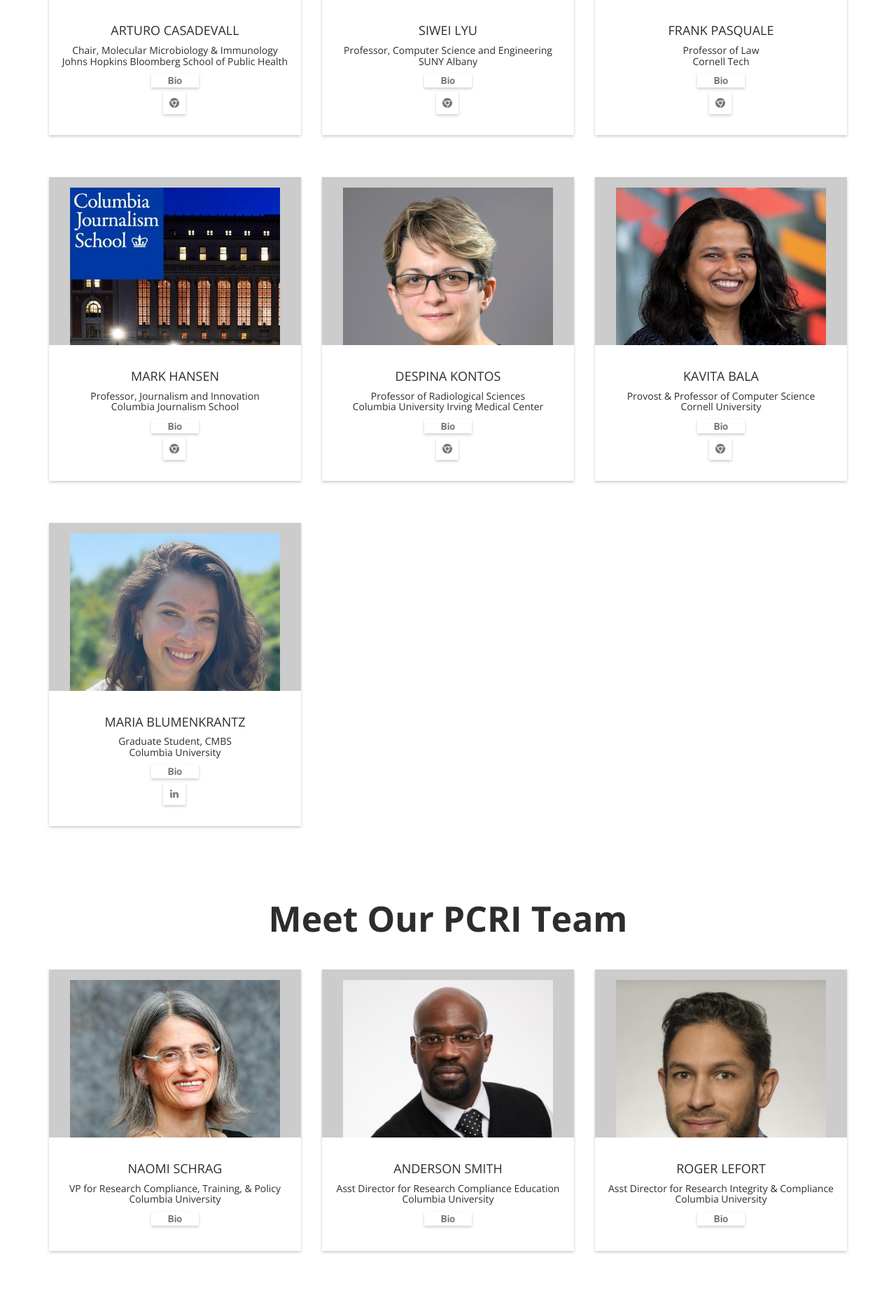
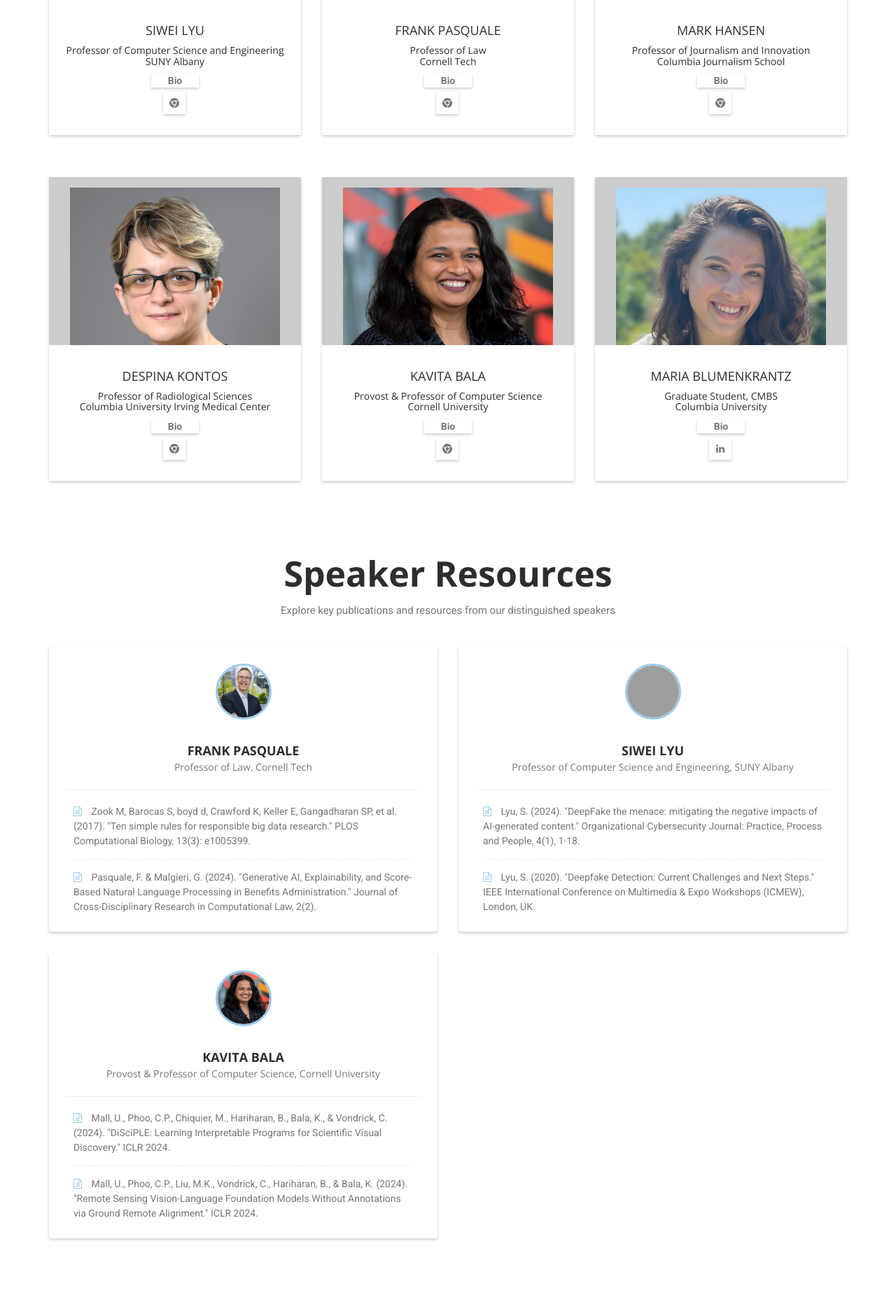
Before and after one commit to tiroger/pcri-symposium, a PHP site: page / in a window 1280 px wide. Shown: the part 4335-6195 px from the top of the page at 70% size. Run offline with PHP 8.4, Linux system fonts and the light colour scheme; some libraries are stand-ins or nearby versions; some web fonts are replaced; grey boxes are pictures that could not be loaded.

Commit message:
Added Speaker Resources section

```diff
--- a/assets/css/main.css
+++ b/assets/css/main.css
@@ -3578,3 +3578,138 @@
   line-height: 20px;
   margin-bottom: 20px;
 }
+
+/* Resources Section Styles */
+/* Resources Section Styles */
+.resource-card {
+  background: #fff;
+  border-radius: 4px;
+  padding: 25px;
+  margin-bottom: 30px;
+  min-height: 350px;
+  box-shadow: 0px 2px 4px rgba(0, 0, 0, 0.2);
+  -webkit-transition: all 800ms cubic-bezier(0.19, 1, 0.22, 1) 0s;
+  -moz-transition: all 800ms cubic-bezier(0.19, 1, 0.22, 1) 0s;
+  -o-transition: all 800ms cubic-bezier(0.19, 1, 0.22, 1) 0s;
+  transition: all 800ms cubic-bezier(0.19, 1, 0.22, 1) 0s;
+}
+
+.resource-card:hover {
+  box-shadow: 0px 6px 15px rgba(0, 0, 0, 0.14);
+}
+
+.resource-header {
+  text-align: center;
+  margin-bottom: 20px;
+  padding-bottom: 15px;
+  border-bottom: 1px solid #f1f1f1;
+}
+
+.resource-avatar {
+  width: 80px;
+  height: 80px;
+  border-radius: 50%;
+  object-fit: cover;
+  margin-bottom: 15px;
+  border: 3px solid #9BCBEB;
+}
+
+.resource-header h3 {
+  font-size: 18px;
+  font-weight: 700;
+  margin-bottom: 5px;
+  color: #2d2d2d;
+  text-transform: uppercase;
+}
+
+.resource-header h5 {
+  font-size: 14px;
+  font-weight: 400;
+  color: #777;
+  margin-top: 0;
+}
+
+.resource-content {
+  padding: 0 10px;
+}
+
+.resource-list {
+  list-style: none;
+  padding: 0;
+  margin: 0;
+}
+
+.resource-list li {
+  margin-bottom: 15px;
+  padding-bottom: 15px;
+  border-bottom: 1px dashed #eee;
+}
+
+.resource-list li:last-child {
+  margin-bottom: 0;
+  padding-bottom: 0;
+  border-bottom: none;
+}
+
+.resource-list li a {
+  color: #777777;
+  font-size: 14px;
+  line-height: 1.5;
+  display: block;
+  -webkit-transition: all 0.3s linear;
+  -moz-transition: all 0.3s linear;
+  -o-transition: all 0.3s linear;
+  transition: all 0.3s linear;
+}
+
+.resource-list li a:hover {
+  color: #9BCBEB;
+  text-decoration: none;
+}
+
+.resource-list li a i {
+  margin-right: 10px;
+  color: #9BCBEB;
+}
+
+/* Note about accessing publications */
+.resource-note {
+  margin-top: 20px;
+  margin-bottom: 30px;
+}
+
+.resource-note p {
+  font-style: italic;
+  color: #999;
+  font-size: 14px;
+}
+
+/* Responsive styles for resources */
+@media (max-width: 992px) {
+  .resource-card {
+    min-height: 380px;
+  }
+}
+
+@media (max-width: 768px) {
+  .resource-card {
+    min-height: auto;
+  }
+
+  .resource-header h3 {
+    font-size: 16px;
+  }
+
+  .resource-header h5 {
+    font-size: 13px;
+  }
+
+  .resource-list li a {
+    font-size: 13px;
+  }
+
+  .resource-note p {
+    font-size: 12px;
+    padding: 0 15px;
+  }
+}
--- a/index.html
+++ b/index.html
@@ -1026,7 +1026,7 @@
           </div>
 
           <!-- Speaker: Naomi Schrag -->
-          <div class="col-md-4 col-sm-6 col-xs-12">
+          <!-- <div class="col-md-4 col-sm-6 col-xs-12">
             <div class="speakers-member wow fadeIn" data-wow-delay="0.3s">
               <div class="member-img">
                 <img class="img-responsive" src="assets/img/teacher/NaomiSchrag.png" alt="">
@@ -1040,7 +1040,7 @@
                 </div>
               </div>
             </div>
-          </div>
+          </div> -->
 
           <!-- Speaker: Ai Yamamoto -->
           <div class="col-md-4 col-sm-6 col-xs-12">
@@ -1050,7 +1050,7 @@
               </div>
               <div class="member-desc">
                 <h3 id="speaker-name">Ai Yamamoto</h3>
-                <h5>Professor, Neurology, Pathology & Cell Biology<br>Columbia University</h5>
+                <h5>Professor of Neurology, Pathology & Cell Biology<br>Columbia University</h5>
                 <button type="button" class="btnN btnN-primary" data-toggle="modal" data-target="#yamamoto">Bio</button>
                 <div class="social-icon">
                   <a class="social" href="https://www.aiyamamoto-lab.org/" target="_blank" rel="noopener noreferrer"><i class="fa fa-chrome"></i></a>
@@ -1169,7 +1169,7 @@
               </div>
               <div class="member-desc">
                 <h3 id="speaker-name">Siwei Lyu</h3>
-                <h5>Professor, Computer Science and Engineering<br>SUNY Albany</h5>
+                <h5>Professor of Computer Science and Engineering<br>SUNY Albany</h5>
                 <button type="button" class="btnN btnN-primary" data-toggle="modal" data-target="#lyu">Bio</button>
                 <div class="social-icon">
                   <a class="social" href="https://cse.buffalo.edu/~siweilyu/" target="_blank" rel="noopener noreferrer"><i class="fa fa-chrome"></i></a>
@@ -1203,7 +1203,7 @@
               </div>
               <div class="member-desc">
                 <h3 id="speaker-name">Mark Hansen</h3>
-                <h5>Professor, Journalism and Innovation<br>Columbia Journalism School</h5>
+                <h5>Professor of Journalism and Innovation<br>Columbia Journalism School</h5>
                 <button type="button" class="btnN btnN-primary" data-toggle="modal" data-target="#hansen">Bio</button>
                 <div class="social-icon">
                   <a class="social" href="https://journalism.columbia.edu/faculty/mark-hansen" target="_blank" rel="noopener noreferrer"><i class="fa fa-chrome"></i></a>
@@ -1267,6 +1267,149 @@
       </div>
     </section>
     <!-- Speakers Section End -->
+
+<!-- Resources Section Start -->
+<section id="resources" class="section">
+  <div class="container">
+    <div class="row">
+      <div class="col-md-12">
+        <h2 class="section-title wow fadeInUp" data-wow-delay="0s">Speaker Resources</h2>
+        <p class="section-subcontent wow fadeInUp" data-wow-delay="0.2s">Explore key publications and resources from our distinguished speakers</p>
+      </div>
+
+      <!-- Arturo Casadevall Publications -->
+      <!-- <div class="col-md-6 col-sm-12">
+        <div class="resource-card wow fadeInLeft" data-wow-delay="0.3s">
+          <div class="resource-header">
+            <img src="assets/img/teacher/ArturoCasadevall.jpeg" alt="Arturo Casadevall" class="resource-avatar">
+            <h3>Arturo Casadevall</h3>
+            <h5>Chair, Molecular Microbiology & Immunology, Johns Hopkins</h5>
+          </div>
+          <div class="resource-content">
+            <ul class="resource-list">
+              <li>
+                <a href="https://doi.org/10.1097/ACM.0000000000001728" target="_blank" rel="noopener noreferrer">
+                  <i class="fa fa-file-text-o"></i> Casadevall, A. & Fang, F.C. (2016). "Reforming science: Methodological and cultural reforms." Infection and Immunity, 84(11), 3193-3197.
+                </a>
+              </li>
+              <li>
+                <a href="https://doi.org/10.1073/pnas.1422006112" target="_blank" rel="noopener noreferrer">
+                  <i class="fa fa-file-text-o"></i> Casadevall, A. & Fang, F.C. (2015). "Reproducible science." Infection and Immunity, 78(12), 4972-4975.
+                </a>
+              </li>
+              <li>
+                <a href="https://doi.org/10.1128/mBio.00076-14" target="_blank" rel="noopener noreferrer">
+                  <i class="fa fa-file-text-o"></i> Casadevall, A., Steen, R.G. & Fang, F.C. (2014). "Sources of error in the retracted scientific literature." FASEB Journal, 28(9), 3847-3855.
+                </a>
+              </li>
+            </ul>
+          </div>
+        </div>
+      </div> -->
+
+      <!-- Frank Pasquale Publications -->
+      <div class="col-md-6 col-sm-12">
+        <div class="resource-card wow fadeInRight" data-wow-delay="0.3s">
+          <div class="resource-header">
+            <img src="assets/img/teacher/FrankPasquale.jpg" alt="Frank Pasquale" class="resource-avatar">
+            <h3>Frank Pasquale</h3>
+            <h5>Professor of Law, Cornell Tech</h5>
+          </div>
+          <div class="resource-content">
+            <ul class="resource-list">
+              <!-- <li>
+                <a href="https://www.hup.harvard.edu/catalog.php?isbn=9780674251328" target="_blank" rel="noopener noreferrer">
+                  <i class="fa fa-book"></i> Pasquale, F. (2020). "New Laws of Robotics: Defending Human Expertise in the Age of AI." Harvard University Press.
+                </a>
+              </li> -->
+              <li>
+                <a href="https://doi.org/10.1371/journal.pcbi.1005399" target="_blank" rel="noopener noreferrer">
+                  <i class="fa fa-file-text-o"></i> Zook M, Barocas S, boyd d, Crawford K, Keller E, Gangadharan SP, et al. (2017). "Ten simple rules for responsible big data research." PLOS Computational Biology, 13(3): e1005399.
+                </a>
+              </li>
+              <li>
+                <a href="https://journalcrcl.org/crcl/article/view/59" target="_blank" rel="noopener noreferrer">
+                  <i class="fa fa-file-text-o"></i> Pasquale, F. & Malgieri, G. (2024). "Generative AI, Explainability, and Score-Based Natural Language Processing in Benefits Administration." Journal of Cross-Disciplinary Research in Computational Law, 2(2).
+                </a>
+              </li>
+            </ul>
+          </div>
+        </div>
+      </div>
+
+      <!-- Siwei Lyu Publications -->
+      <div class="col-md-6 col-sm-12">
+        <div class="resource-card wow fadeInLeft" data-wow-delay="0.4s">
+          <div class="resource-header">
+            <img src="assets/img/teacher/SiweiLyu.png" alt="Siwei Lyu" class="resource-avatar">
+            <h3>Siwei Lyu</h3>
+            <h5>Professor of Computer Science and Engineering, SUNY Albany</h5>
+          </div>
+          <div class="resource-content">
+            <ul class="resource-list">
+              <li>
+                <a href="https://www.emerald.com/insight/content/doi/10.1108/ocj-08-2022-0014/full/pdf" target="_blank" rel="noopener noreferrer">
+                  <i class="fa fa-file-text-o"></i> Lyu, S. (2024). "DeepFake the menace: mitigating the negative impacts of AI-generated content." Organizational Cybersecurity Journal: Practice, Process and People, 4(1), 1-18.
+                </a>
+              </li>
+              <li>
+                <a href="https://arxiv.org/pdf/2003.09234" target="_blank" rel="noopener noreferrer">
+                  <i class="fa fa-file-text-o"></i> Lyu, S. (2020). "Deepfake Detection: Current Challenges and Next Steps." IEEE International Conference on Multimedia & Expo Workshops (ICMEW), London, UK.
+                </a>
+              </li>
+              <!-- <li>
+                <a href="https://doi.org/10.1145/3433638" target="_blank" rel="noopener noreferrer">
+                  <i class="fa fa-file-text-o"></i> Lyu, S. (2021). "Fighting deepfakes: Media forensics for the AI era." Communications of the ACM, 64(3), 86-95.
+                </a>
+              </li> -->
+            </ul>
+          </div>
+        </div>
+      </div>
+
+      <!-- Kavita Bala Publications -->
+      <div class="col-md-6 col-sm-12">
+        <div class="resource-card wow fadeInRight" data-wow-delay="0.4s">
+          <div class="resource-header">
+            <img src="assets/img/teacher/KavitaBala.png" alt="Kavita Bala" class="resource-avatar">
+            <h3>Kavita Bala</h3>
+            <h5>Provost & Professor of Computer Science, Cornell University</h5>
+          </div>
+          <div class="resource-content">
+            <ul class="resource-list">
+              <li>
+                <a href="https://disciple.cs.columbia.edu/static/pdfs/disciple_paper.pdf" target="_blank" rel="noopener noreferrer">
+                  <i class="fa fa-file-text-o"></i> Mall, U., Phoo, C.P., Chiquier, M., Hariharan, B., Bala, K., & Vondrick, C. (2024). "DiSciPLE: Learning Interpretable Programs for Scientific Visual Discovery." ICLR 2024.
+                </a>
+              </li>
+              <li>
+                <a href="https://graft.cs.cornell.edu/static/pdfs/graft_paper.pdf" target="_blank" rel="noopener noreferrer">
+                  <i class="fa fa-file-text-o"></i> Mall, U., Phoo, C.P., Liu, M.K., Vondrick, C., Hariharan, B., & Bala, K. (2024). "Remote Sensing Vision-Language Foundation Models Without Annotations via Ground Remote Alignment." ICLR 2024.
+                </a>
+              </li>
+              <!-- <li>
+                <a href="https://www.engineering.cornell.edu/faculty-directory/kavita-bala" target="_blank" rel="noopener noreferrer">
+                  <i class="fa fa-external-link"></i> Additional research publications and information
+                </a>
+              </li> -->
+            </ul>
+          </div>
+        </div>
+      </div>
+
+      <!-- <div class="col-md-12 text-center wow fadeInUp" data-wow-delay="0.6s">
+        <a href="#" class="btn btn-common">View All Resources</a>
+      </div> -->
+
+      <!-- Add information about accessing full publications -->
+      <!-- <div class="col-md-12 text-center resource-note wow fadeInUp" data-wow-delay="0.7s">
+        <p>Publications may require institutional access or purchase. Contact us for assistance with accessing specific resources.</p>
+      </div> -->
+
+    </div>
+  </div>
+</section>
+<!-- Resources Section End -->
 
 <!-- Meet Our Team Section Start -->
 <section id="team" class="section">
```
